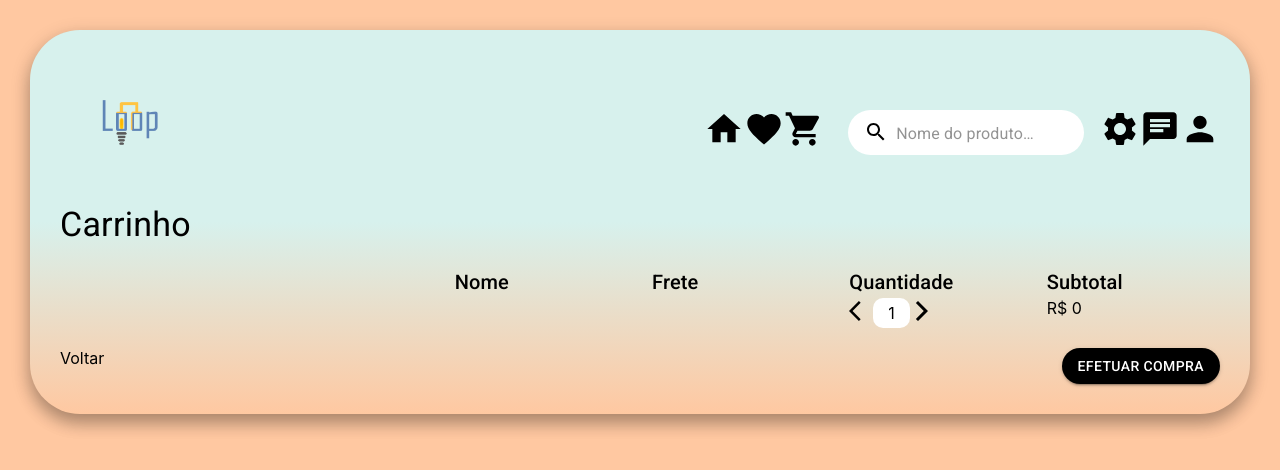
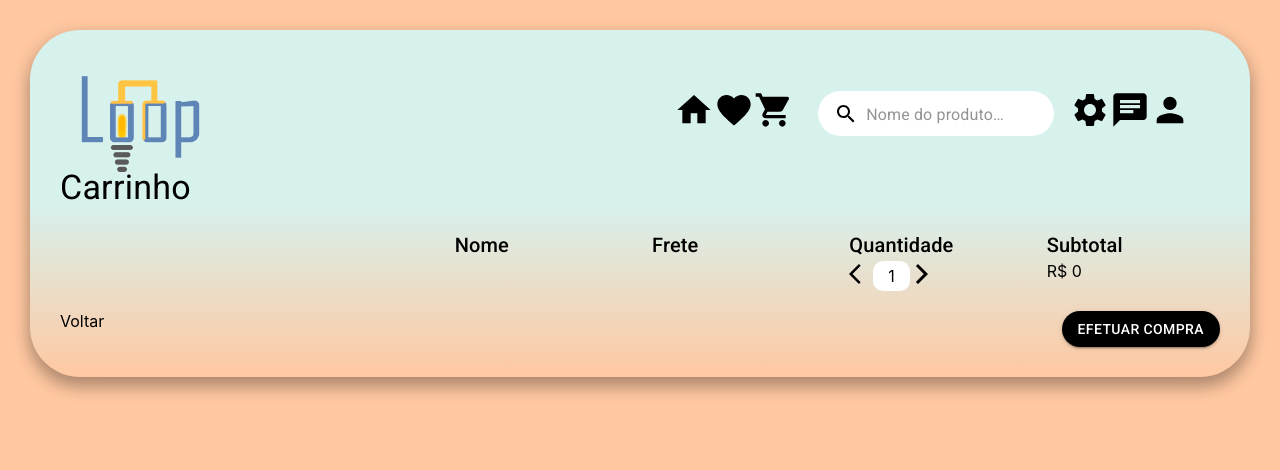
Before and after one commit to henriquejensen/hackaton-ccr-2021, a React (Create React App) app: page /cart in a window 1280 px wide. Shown: the top 470 px of the page. Built offline with nearby package versions, Linux system fonts and the light colour scheme.

Commit message:
fixes logo

```diff
--- a/src/components/card/index.tsx
+++ b/src/components/card/index.tsx
@@ -27,6 +27,12 @@ const useStyles = makeStyles({
     display: "flex",
     justifyContent: "center",
   },
+  container: {
+    display: "flex",
+    justifyContent: "space-between",
+    flexDirection: "column",
+    height: 200,
+  },
 });
 
 export default function Card({ name, price, image = "" }: ProductType) {
@@ -37,11 +43,11 @@ export default function Card({ name, price, image = "" }: ProductType) {
       <div className={classes.cardArea}>
         <Image image={image} />
       </div>
-      <CardContent>
+      <CardContent className={classes.container}>
         <Typography gutterBottom variant="h5" component="h2">
           {name}
         </Typography>
-        <Typography variant="body2" color="textSecondary" component="p">
+        <Typography variant="h6" color="textSecondary" component="h6">
           R${price}
         </Typography>
       </CardContent>
--- a/src/components/header/header.tsx
+++ b/src/components/header/header.tsx
@@ -19,7 +19,7 @@ function Header() {
   return (
     <section className={classes.container}>
       <Link to="/">
-        <img className={classes.logo} src={Logo} height="140" alt="Loop logo" />
+        <img className={classes.logo} src={Logo} height="300" alt="Loop logo" />
       </Link>
 
       <div className={classes.icons}>
@@ -70,11 +70,17 @@ const useStyles = makeStyles((theme) => ({
   container: {
     display: "flex",
     justifyContent: "space-between",
+    position: "relative",
   },
-  logo: {},
+  logo: {
+    position: "absolute",
+    top: -70,
+    left: -70,
+  },
   icons: {
     display: "flex",
     fontSize: 30,
+    padding: 30,
     alignItems: "center",
   },
   icon: {
--- a/src/store/products.ts
+++ b/src/store/products.ts
@@ -49,7 +49,7 @@ const products = [
     image:
       "https://www.artesanatoereciclagem.com.br/wp-content/uploads/2014/08/Vasos-de-flores-artesanais-e-criativos-009.jpg",
     number: 50,
-    price: 25.3,
+    price: 25.37,
     seller: "Flores do dia",
     phone: "11324234234",
   },
@@ -60,7 +60,7 @@ const products = [
     image:
       "https://img.elo7.com.br/product/main/1C838E9/capa-para-botijao-de-gas-artesanato.jpg",
     number: 50,
-    price: 55.2,
+    price: 55.22,
     seller: "Flores do dia",
     phone: "11324234234",
   },
@@ -71,7 +71,7 @@ const products = [
     image:
       "https://img.elo7.com.br/product/main/12DD66F/rosas-de-eva-artesanal-lembrancinha.jpg",
     number: 50,
-    price: 34.7,
+    price: 34.75,
     seller: "Flores do dia",
     phone: "11324234234",
   },
```
